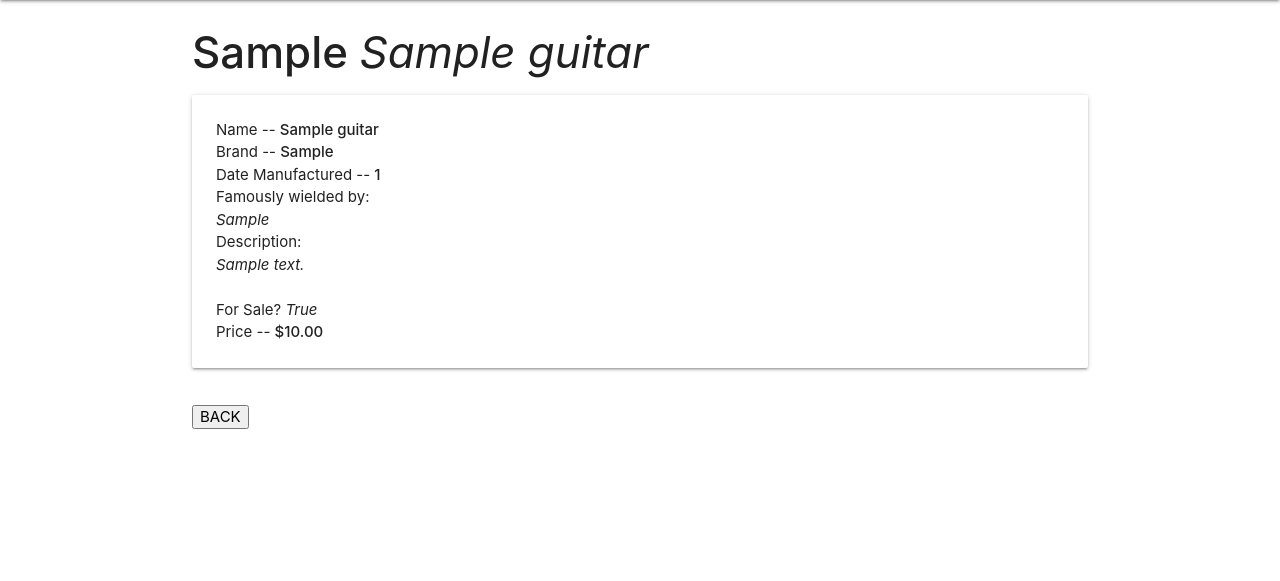
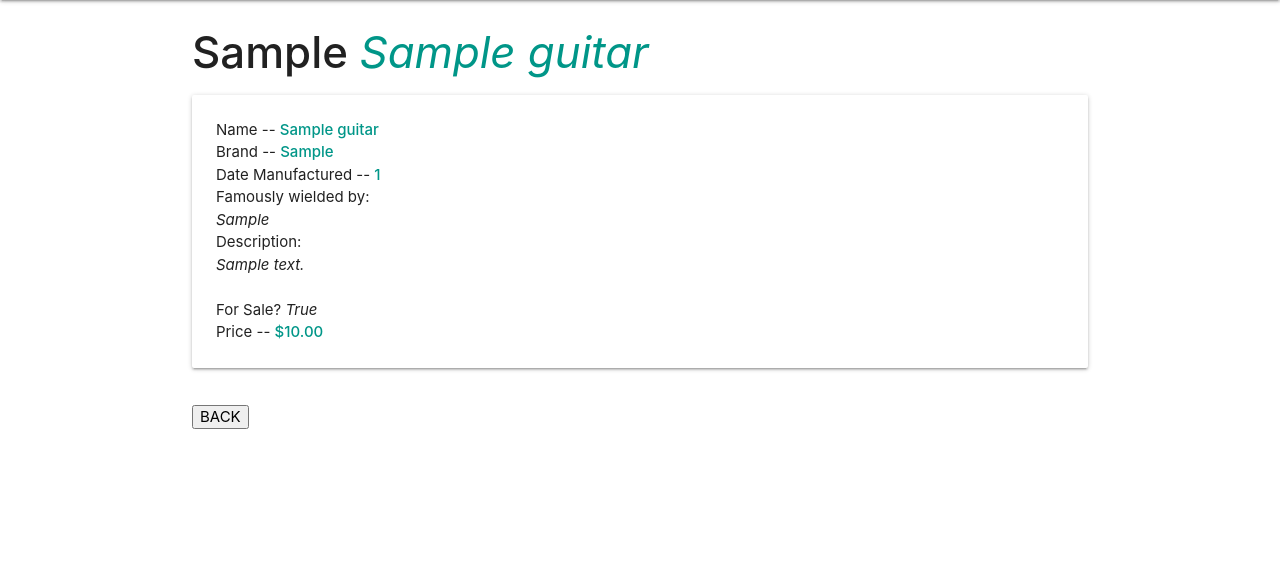
Before and after one commit to cherch173/guitarcollector, a Django app: page /guitars/1/ in a window 1280 px wide. Shown: the part 64-645 px from the top of the page. Run offline with Django 4.2, Linux system fonts and the light colour scheme; tables that the repository leaves empty hold one stand-in row (values such as "Sample post").

```diff
--- a/main_app/templates/guitars/detail.html
+++ b/main_app/templates/guitars/detail.html
@@ -6,7 +6,9 @@
         {{ guitar.brand }}
     </strong>
     <i>
-        {{ guitar.name }}
+        <span class="teal-text">
+            {{ guitar.name }}
+        </span>
     </i>
 
 
@@ -17,19 +19,25 @@
     <p>
         Name --
         <strong>
+            <span class="teal-text">
             {{ guitar.name }}
+            </span>
         </strong>
     </p>
     <p>
         Brand --
         <strong>
+            <span class="teal-text">
             {{ guitar.brand }}
+            </span>
         </strong>
     </p>
     <p>
         Date Manufactured --
         <strong>
+            <span class="teal-text">
             {{ guitar.date }}
+            </span>
         </strong>
     </p>
     <p>Famously wielded by:
@@ -51,7 +59,9 @@
     <p>
         Price --
         <strong>
+            <span class="teal-text">
             ${{ guitar.price }}
+            </span>
         </strong>
     </p>
   </div>
```
Also changed, not shown: main_app/templates/main_app/guitar_form.html (added).
